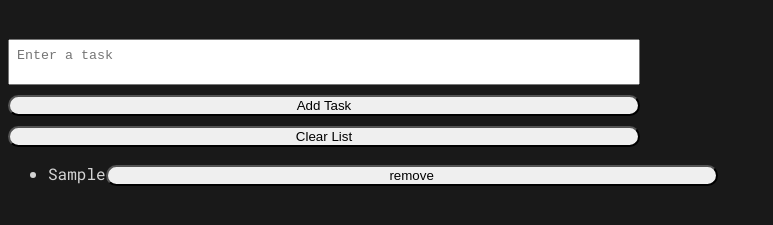
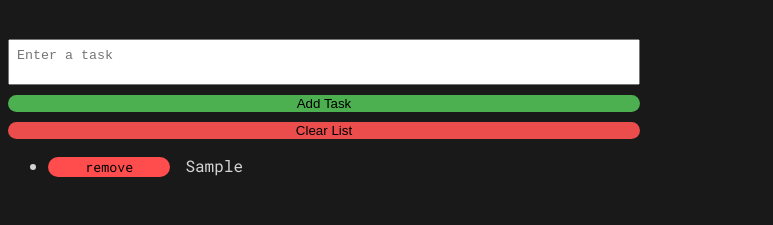
Before and after one commit to AlimMak/To-Do-list, a plain HTML site: page index.html in a window 1280 px wide. Both pictures are taken after typing "Sample" into the empty fields and a click on the button "Add Task". Shown: the part 179-404 px from the top of the page, without its empty margins (0-773 px from the left). Drawn offline with Linux system fonts and the light colour scheme.

Commit message:
did further work on the css need to work on the aesthetic of the site

```diff
--- a/script.js
+++ b/script.js
@@ -22,16 +22,20 @@ function createList(arg) {
     list.innerHTML = "";
 
     for (let i = 0; i < arg.length; i++){
+
+
     const listItem = document.createElement("li");
     const taskSpan = document.createElement("span");
     taskSpan.textContent = arg[i];
 
     const deleteIt = document.createElement("button");
+    deleteIt.classList.add("removeToDo");
     deleteIt.textContent = "remove";
     deleteIt.addEventListener("click", removeToDo);
 
+    listItem.appendChild(deleteIt);
     listItem.appendChild(taskSpan);
-    listItem.appendChild(deleteIt);
+
 
     document.getElementById("taskList").appendChild(listItem);
 
--- a/styles.css
+++ b/styles.css
@@ -51,3 +51,41 @@ body{
     background-color: rgb(25, 25, 25);
     font-family: "Roboto Mono";
 }
+
+.removeToDo {
+    align-items: baseline;
+    width: 10%;
+    font-family: "Roboto Mono";
+    background-color: rgb(255, 77, 77);
+    margin-right: 15px;
+    border: none;
+  }
+
+.removeToDo:hover{
+    background-color: rgb(235, 105, 105);
+    transition: 0.8s;
+    cursor: pointer;
+}
+
+#addTaskButton {
+    background-color: rgb(76, 175, 80);
+    border: none;
+}
+
+#addTaskButton:hover{
+    background-color: rgb(115, 206, 118);
+    transition: 0.8s;
+    cursor: pointer;
+}
+
+#clearListButton{
+    background-color: rgb(235, 77, 77);
+    transition: 0.8s;
+    border:none;
+}
+
+#clearListButton:hover{
+    background-color: rgb(235, 105, 105);
+    transition: 0.8s;
+    cursor: pointer;
+}
```
Also changed, not shown: index.html (+0 -1 lines).
